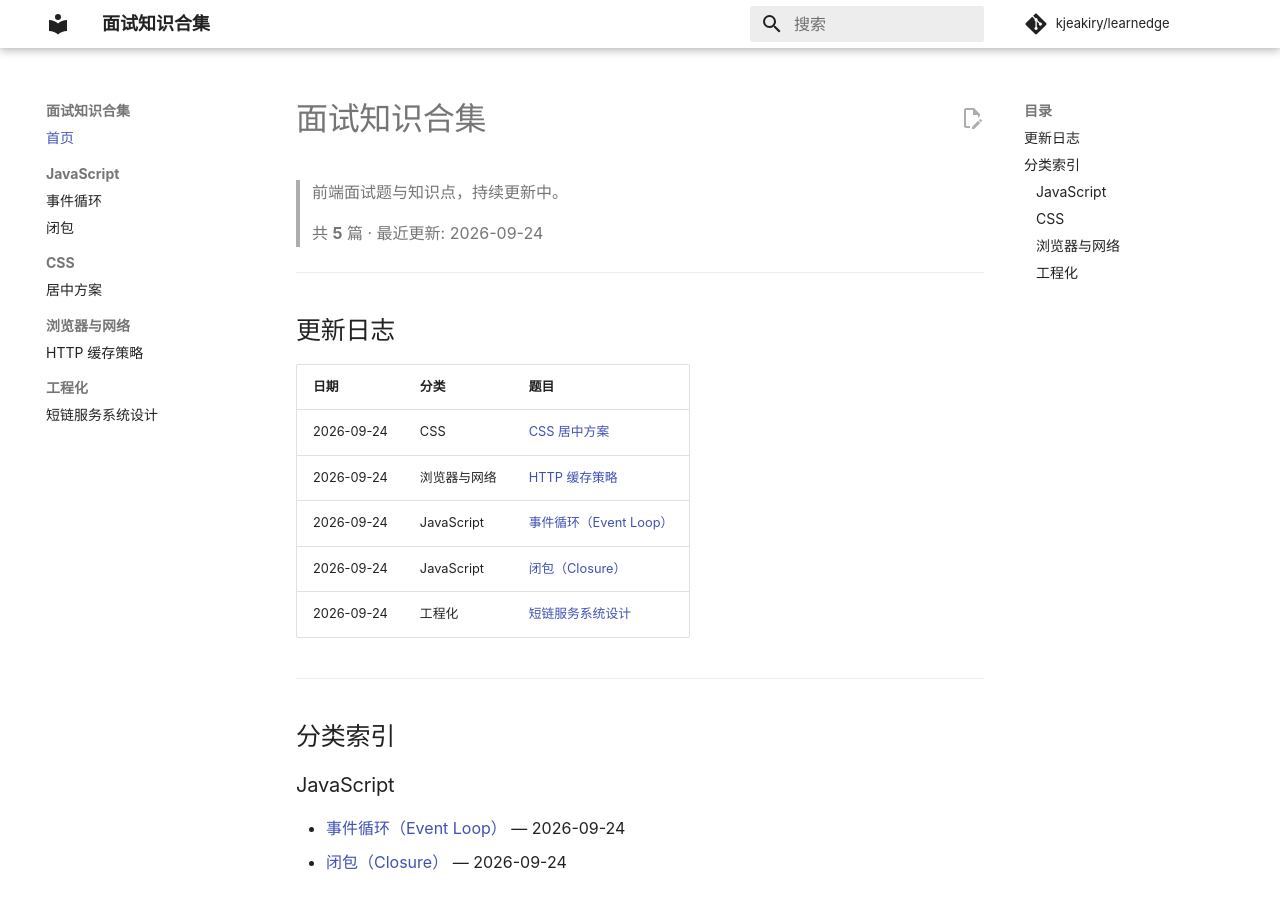
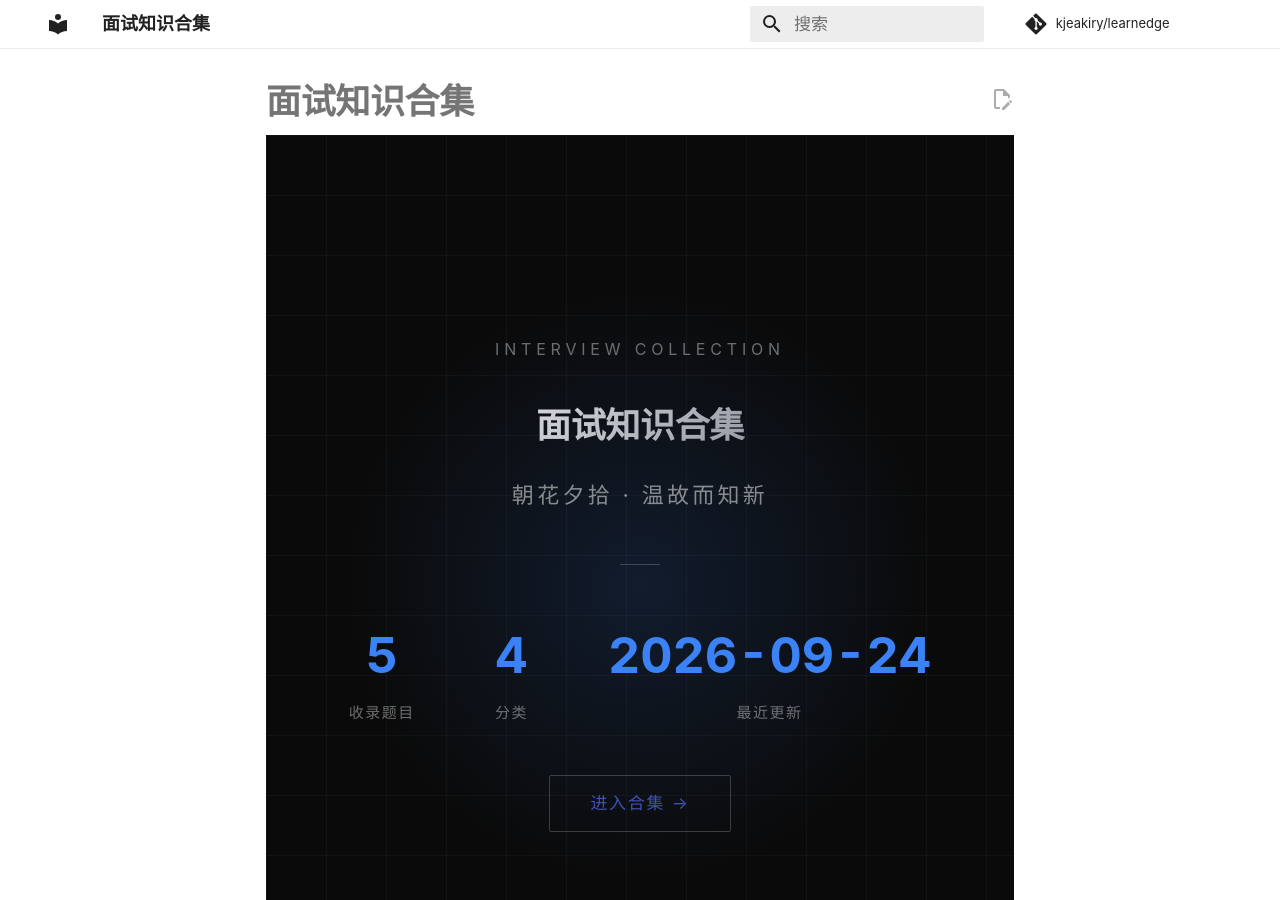
Before and after one commit to jeakiry-k/learnEdge, an MkDocs documentation site: the page built from docs/index.md, in a window 1280 px wide and 900 px high. Built offline with MkDocs 1.6.1 and Material for MkDocs 9.7.7, drawn with Linux system fonts in a browser that asks for light colours; comment, search, counter and statistics services are not loaded; some of the changed text lies outside the part shown.

Commit message:
重构：海报式首页 + 极简文档风内容页

```diff
--- a/docs/index.md
+++ b/docs/index.md
@@ -1,38 +1,239 @@
+---
+hide:
+  - navigation
+  - toc
+---
+
 # 面试知识合集
 
-> 前端面试题与知识点，持续更新中。
+<style>
+.md-content__inner {
+  padding: 0 !important;
+  max-width: 100% !important;
+}
 
-> 共 **5** 篇 · 最近更新: 2026-09-24
+.hero {
+  min-height: 100vh;
+  display: flex;
+  flex-direction: column;
+  align-items: center;
+  justify-content: center;
+  position: relative;
+  overflow: hidden;
+  background: #0a0a0a;
+  color: #fff;
+}
+.hero::before {
+  content: "";
+  position: absolute;
+  inset: 0;
+  background-image:
+    linear-gradient(rgba(255,255,255,0.03) 1px, transparent 1px),
+    linear-gradient(90deg, rgba(255,255,255,0.03) 1px, transparent 1px);
+  background-size: 60px 60px;
+}
+.hero::after {
+  content: "";
+  position: absolute;
+  width: 600px;
+  height: 600px;
+  border-radius: 50%;
+  background: radial-gradient(circle, rgba(59,130,246,0.15) 0%, transparent 70%);
+  top: 50%;
+  left: 50%;
+  transform: translate(-50%, -50%);
+}
+.hero-content {
+  position: relative;
+  z-index: 1;
+  text-align: center;
+}
+.hero-tag {
+  font-size: 0.8rem;
+  letter-spacing: 0.3em;
+  color: rgba(255,255,255,0.4);
+  text-transform: uppercase;
+  margin-bottom: 2rem;
+}
+.hero-title {
+  font-size: 3.5rem;
+  font-weight: 700;
+  letter-spacing: 0.05em;
+  margin: 0;
+  background: linear-gradient(135deg, #fff 0%, #6b7280 100%);
+  -webkit-background-clip: text;
+  -webkit-text-fill-color: transparent;
+  background-clip: text;
+}
+.hero-subtitle {
+  font-size: 1.1rem;
+  color: rgba(255,255,255,0.5);
+  margin-top: 1.5rem;
+  letter-spacing: 0.15em;
+}
+.hero-divider {
+  width: 40px;
+  height: 1px;
+  background: rgba(255,255,255,0.2);
+  margin: 2.5rem auto;
+}
+.hero-stats {
+  display: flex;
+  gap: 4rem;
+  justify-content: center;
+}
+.hero-stat {
+  text-align: center;
+}
+.hero-stat-num {
+  font-size: 2.5rem;
+  font-weight: 700;
+  color: #3b82f6;
+  font-variant-numeric: tabular-nums;
+}
+.hero-stat-label {
+  font-size: 0.75rem;
+  color: rgba(255,255,255,0.4);
+  letter-spacing: 0.1em;
+  margin-top: 0.3rem;
+}
+.hero-quote {
+  position: absolute;
+  bottom: 3rem;
+  left: 0;
+  right: 0;
+  text-align: center;
+  z-index: 1;
+}
+.hero-quote-text {
+  font-size: 0.9rem;
+  color: rgba(255,255,255,0.3);
+  letter-spacing: 0.2em;
+}
+.hero-quote-author {
+  font-size: 0.7rem;
+  color: rgba(255,255,255,0.2);
+  margin-top: 0.3rem;
+}
+.hero-enter {
+  margin-top: 2.5rem;
+  display: inline-block;
+  padding: 0.7rem 2rem;
+  border: 1px solid rgba(255,255,255,0.2);
+  border-radius: 2px;
+  color: rgba(255,255,255,0.8);
+  font-size: 0.85rem;
+  letter-spacing: 0.1em;
+  text-decoration: none;
+  transition: all 0.3s;
+}
+.hero-enter:hover {
+  border-color: #3b82f6;
+  color: #3b82f6;
+  background: rgba(59,130,246,0.05);
+}
+.update-section {
+  max-width: 780px;
+  margin: 0 auto;
+  padding: 4rem 2rem;
+}
+.update-section h2 {
+  font-size: 1.3rem;
+  font-weight: 600;
+  border-bottom: 1px solid #e5e7eb;
+  padding-bottom: 0.5rem;
+}
+.update-list {
+  list-style: none;
+  padding: 0;
+}
+.update-list li {
+  padding: 0.8rem 0;
+  border-bottom: 1px solid #f3f4f6;
+  display: flex;
+  align-items: center;
+  gap: 1rem;
+}
+.update-date {
+  font-size: 0.8rem;
+  color: #9ca3af;
+  font-variant-numeric: tabular-nums;
+  white-space: nowrap;
+  min-width: 100px;
+}
+.update-cat {
+  font-size: 0.75rem;
+  padding: 0.1rem 0.6rem;
+  border-radius: 3px;
+  background: #f3f4f6;
+  color: #6b7280;
+  white-space: nowrap;
+}
+.update-title a {
+  color: #1f2937;
+  text-decoration: none;
+  font-size: 0.9rem;
+}
+.update-title a:hover {
+  color: #3b82f6;
+}
+</style>
 
----
+<div class="hero">
+  <div class="hero-content">
+    <div class="hero-tag">INTERVIEW COLLECTION</div>
+    <h1 class="hero-title">面试知识合集</h1>
+    <div class="hero-subtitle">朝花夕拾 · 温故而知新</div>
+    <div class="hero-divider"></div>
+    <div class="hero-stats">
+      <div class="hero-stat">
+        <div class="hero-stat-num">5</div>
+        <div class="hero-stat-label">收录题目</div>
+      </div>
+      <div class="hero-stat">
+        <div class="hero-stat-num">4</div>
+        <div class="hero-stat-label">分类</div>
+      </div>
+      <div class="hero-stat">
+        <div class="hero-stat-num">2026-09-24</div>
+        <div class="hero-stat-label">最近更新</div>
+      </div>
+    </div>
+    <a href="css/centering.md" class="hero-enter">进入合集 →</a>
+  </div>
+  <div class="hero-quote">
+    <div class="hero-quote-text">朝花夕拾 · 温故而知新</div>
+    <div class="hero-quote-author">— 持续更新中</div>
+  </div>
+</div>
 
-## 更新日志
-
-| 日期 | 分类 | 题目 |
-|------|------|------|
-| 2026-09-24 | CSS | [CSS 居中方案](css/centering.md) |
-| 2026-09-24 | 浏览器与网络 | [HTTP 缓存策略](browser-network/http-caching.md) |
-| 2026-09-24 | JavaScript | [事件循环（Event Loop）](javascript/event-loop.md) |
-| 2026-09-24 | JavaScript | [闭包（Closure）](javascript/closure.md) |
-| 2026-09-24 | 工程化 | [短链服务系统设计](engineering/url-shortener.md) |
-
----
-
-## 分类索引
-
-### JavaScript
-
-- [事件循环（Event Loop）](javascript/event-loop.md) — 2026-09-24
-- [闭包（Closure）](javascript/closure.md) — 2026-09-24
-
-### CSS
-
-- [CSS 居中方案](css/centering.md) — 2026-09-24
-
-### 浏览器与网络
-
-- [HTTP 缓存策略](browser-network/http-caching.md) — 2026-09-24
-
-### 工程化
-
-- [短链服务系统设计](engineering/url-shortener.md) — 2026-09-24
+<div class="update-section">
+  <h2>更新日志</h2>
+  <ul class="update-list">
+    <li>
+      <span class="update-date">2026-09-24</span>
+      <span class="update-cat">CSS</span>
+      <span class="update-title"><a href="css/centering.md">CSS 居中方案</a></span>
+    </li>
+    <li>
+      <span class="update-date">2026-09-24</span>
+      <span class="update-cat">浏览器与网络</span>
+      <span class="update-title"><a href="browser-network/http-caching.md">HTTP 缓存策略</a></span>
+    </li>
+    <li>
+      <span class="update-date">2026-09-24</span>
+      <span class="update-cat">JavaScript</span>
+      <span class="update-title"><a href="javascript/event-loop.md">事件循环（Event Loop）</a></span>
+    </li>
+    <li>
+      <span class="update-date">2026-09-24</span>
+      <span class="update-cat">JavaScript</span>
+      <span class="update-title"><a href="javascript/closure.md">闭包（Closure）</a></span>
+    </li>
+    <li>
+      <span class="update-date">2026-09-24</span>
+      <span class="update-cat">工程化</span>
+      <span class="update-title"><a href="engineering/url-shortener.md">短链服务系统设计</a></span>
+    </li>
+  </ul>
+</div>
--- /dev/null
+++ b/docs/overrides/main.html
@@ -0,0 +1,174 @@
+{% extends "base.html" %}
+
+{% block styles %}
+  {{ super() }}
+  <style>
+    /* ===== 全局极简文档风 ===== */
+    :root {
+      --md-text-font: -apple-system, BlinkMacSystemFont, "Segoe UI", "PingFang SC", "Hiragino Sans GB", "Microsoft YaHei", sans-serif;
+      --md-code-font: "SF Mono", "Fira Code", "JetBrains Mono", Consolas, monospace;
+    }
+
+    /* 隐藏顶部标题栏 */
+    .md-header {
+      background: var(--md-default-bg-color);
+      box-shadow: none;
+      border-bottom: 1px solid var(--md-default-fg-color--lightest);
+    }
+    .md-header__title {
+      font-weight: 600;
+      font-size: 0.9rem;
+      color: var(--md-default-fg-color);
+    }
+    .md-header__topic {
+      color: var(--md-default-fg-color);
+    }
+
+    /* 左侧导航：纯文字，无图标，紧凑 */
+    .md-sidebar--primary {
+      border-right: 1px solid var(--md-default-fg-color--lightest);
+    }
+    .md-sidebar--primary .md-sidebar__inner {
+      padding: 1.5rem 0;
+    }
+    .md-nav {
+      font-size: 0.85rem;
+    }
+    .md-nav__title {
+      font-weight: 600;
+      font-size: 0.75rem;
+      text-transform: uppercase;
+      letter-spacing: 0.05em;
+      color: var(--md-default-fg-color--light);
+      padding: 0.5rem 1.5rem;
+    }
+    .md-nav__item {
+      padding: 0;
+    }
+    .md-nav__link {
+      margin: 0;
+      padding: 0.35rem 1.5rem;
+      font-weight: 400;
+      color: var(--md-default-fg-color--light);
+      transition: color 0.15s;
+    }
+    .md-nav__link:hover {
+      color: var(--md-accent-fg-color);
+    }
+    .md-nav__link--active {
+      color: var(--md-accent-fg-color);
+      font-weight: 500;
+    }
+    .md-nav__link--active::before {
+      content: "";
+      display: inline-block;
+      width: 3px;
+      height: 1em;
+      background: var(--md-accent-fg-color);
+      margin-right: 0.5rem;
+      vertical-align: middle;
+      border-radius: 2px;
+    }
+
+    /* 分类标题 */
+    .md-nav__item--nested > .md-nav__link {
+      font-weight: 600;
+      font-size: 0.8rem;
+      color: var(--md-default-fg-color);
+      margin-top: 1rem;
+    }
+
+    /* 右侧内容区 */
+    .md-content {
+      max-width: 780px;
+      margin: 0 auto;
+    }
+    .md-content__inner {
+      padding: 3rem 2.5rem;
+    }
+    .md-content__inner::before {
+      display: none;
+    }
+
+    /* 文章标题 */
+    .md-content h1 {
+      font-weight: 700;
+      font-size: 1.75rem;
+      margin-bottom: 0.5rem;
+      line-height: 1.3;
+    }
+    .md-content h2 {
+      font-weight: 600;
+      font-size: 1.3rem;
+      margin-top: 2.5rem;
+      padding-bottom: 0.3rem;
+      border-bottom: 1px solid var(--md-default-fg-color--lightest);
+    }
+    .md-content h3 {
+      font-weight: 600;
+      font-size: 1.05rem;
+      margin-top: 2rem;
+    }
+
+    /* 正文段落 */
+    .md-content p {
+      line-height: 1.8;
+      color: var(--md-default-fg-color);
+    }
+
+    /* 表格 */
+    .md-content table {
+      border-collapse: collapse;
+      width: 100%;
+      font-size: 0.9rem;
+      margin: 1rem 0;
+    }
+    .md-content th {
+      border-bottom: 2px solid var(--md-default-fg-color--lighter);
+      padding: 0.6rem 1rem;
+      text-align: left;
+      font-weight: 600;
+    }
+    .md-content td {
+      border-bottom: 1px solid var(--md-default-fg-color--lightest);
+      padding: 0.5rem 1rem;
+    }
+
+    /* 代码块 */
+    .md-content pre {
+      border-radius: 6px;
+      font-size: 0.85rem;
+    }
+    .md-content code {
+      font-size: 0.85rem;
+    }
+
+    /* 引用块 */
+    .md-content blockquote {
+      border-left: 3px solid var(--md-accent-fg-color);
+      padding: 0.5rem 1.5rem;
+      margin: 1rem 0;
+      color: var(--md-default-fg-color--light);
+      background: transparent;
+    }
+
+    /* 右侧目录 */
+    .md-sidebar--secondary .md-nav__link {
+      font-size: 0.8rem;
+      padding: 0.2rem 0;
+    }
+
+    /* 搜索框 */
+    .md-search__input {
+      font-size: 0.85rem;
+    }
+  </style>
+{% endblock %}
+
+{% block header %}
+  {% if page.is_home %}
+    <!-- 首页不显示默认 header -->
+  {% else %}
+    {{ super() }}
+  {% endif %}
+{% endblock %}
--- a/mkdocs.yml
+++ b/mkdocs.yml
@@ -8,6 +8,7 @@ edit_uri: edit/main/docs/
 theme:
   name: material
   language: zh
+  custom_dir: docs/overrides
   features:
     - navigation.sections
     - search.suggest
@@ -17,10 +18,10 @@ theme:
   palette:
     - scheme: default
       primary: white
-      accent: indigo
+      accent: blue
     - scheme: slate
-      primary: grey
-      accent: indigo
+      primary: blue grey
+      accent: blue
   font: false
 
 markdown_extensions:
```
Also changed, not shown: 1 other file.
